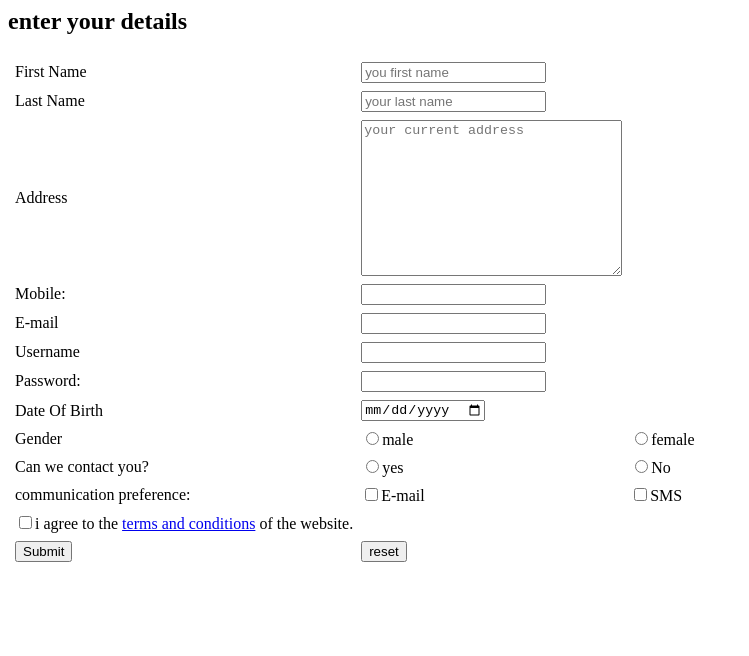
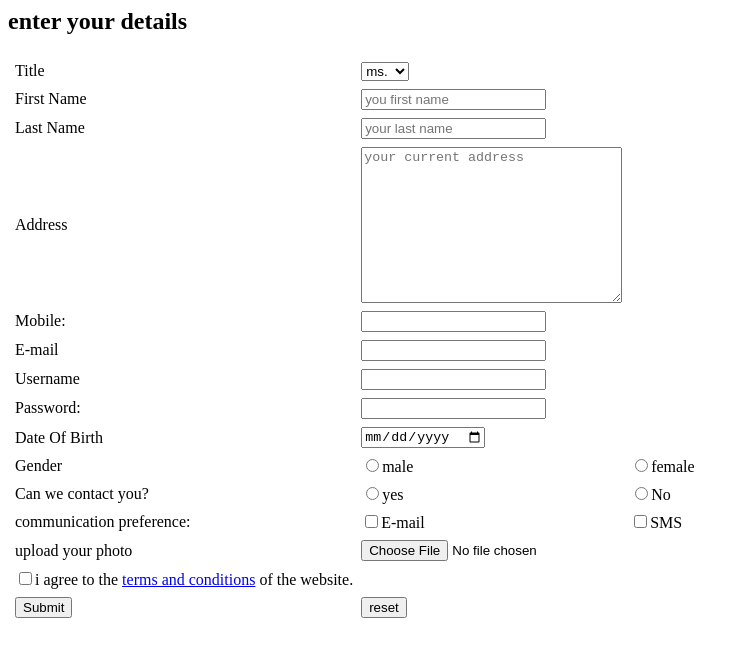
Before and after one commit to amala-therese/flightht, a plain HTML site: page register.html in a window 1280 px wide. Shown: the whole page, without its empty margins (0-749 px from the left). Drawn offline with Linux system fonts and the light colour scheme.

Commit message:
first commit

```diff
--- a/register.html
+++ b/register.html
@@ -6,6 +6,19 @@
         <h2>enter your details</h2>
         <form action="print.html" method="post" >
             <table cellspacing="6" cell padding="2">
+                <tr>
+
+                    <td><label for="title">Title</label></td>
+                <td><select id=
+                    "title" name="title" >
+                    <option value="1" selected>mr.</option>
+                    <option value="2" >mrs.</option>
+                    <option value="3" selected>ms.</option>
+
+
+                </select>
+                </td>
+                </tr>
                 <tr>
                     <td><label for="firstName">First Name</label></td>
                     <td><input type="text" id="firstName" name="firstName" placeholder="you first name"></td>
@@ -56,11 +69,18 @@
                     <td><input type="checkbox" id="communication preference" name="communication preference">SMS</td>
                 </tr>
                 <tr>
+                    <td><label for="upload">upload your photo</label></td>
+                    <td><input type="file" id="photoFile" name="photoFile" accept="image/*,*.pdf"></td>
+                </tr>
+                <tr>
                     <td><input type="checkbox">i agree to the <a href="terms and conditions.html" title="terms and conditions">terms and conditions</a> of the website.</td>
                 </tr>
                 <tr>
                     <td><input type="Submit" onclick="javascript:saveData();"id="submit"></td>
                     <td><input type="reset"id=reset name="reset" value="reset"></td>
+                </tr>
+                <tr>
+                    <td><input type="hidden"id="pageName" name="pageName" value="10"></td>
                 </tr>
 
             </table>
```
Also changed, not shown: 1 other file.
